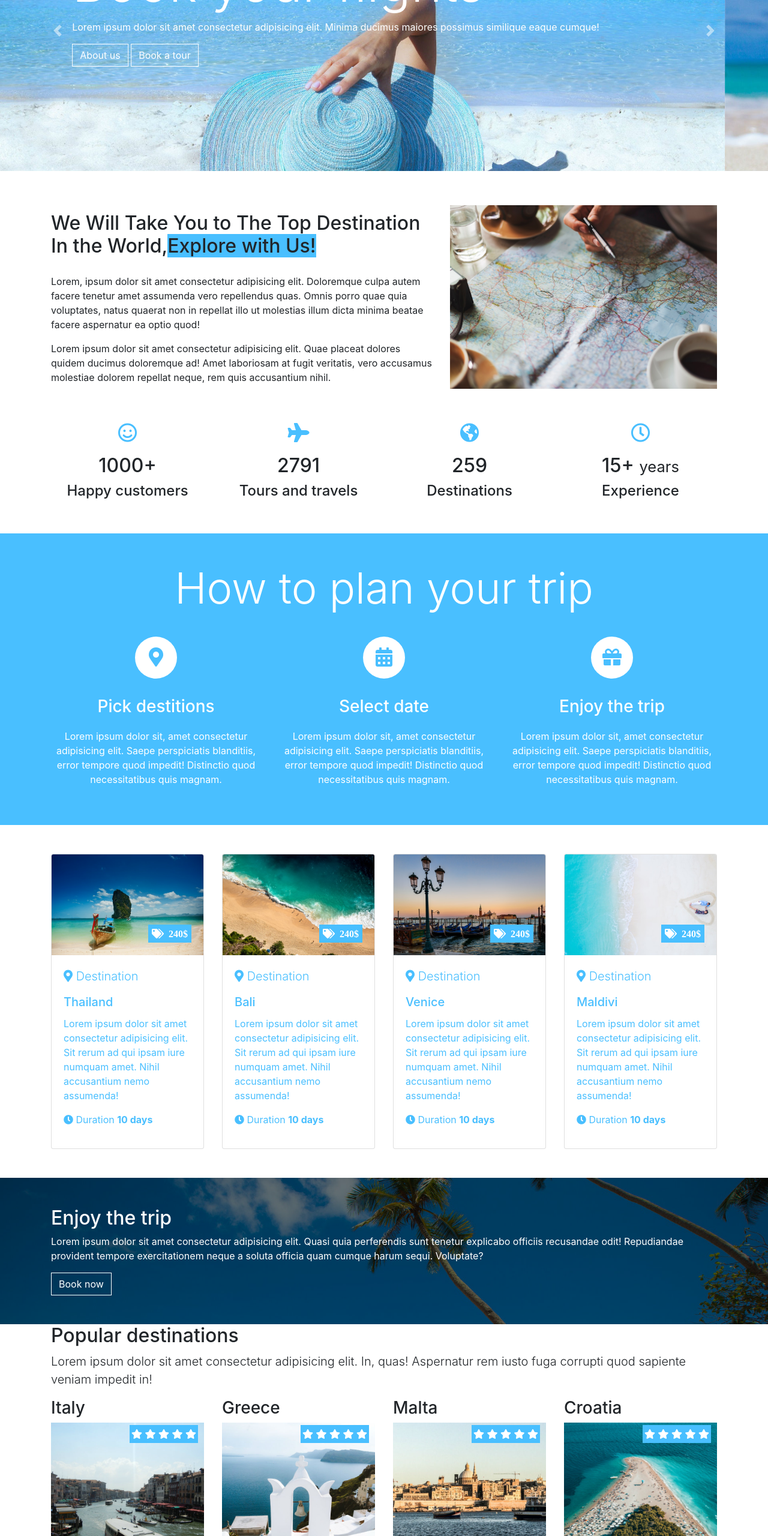
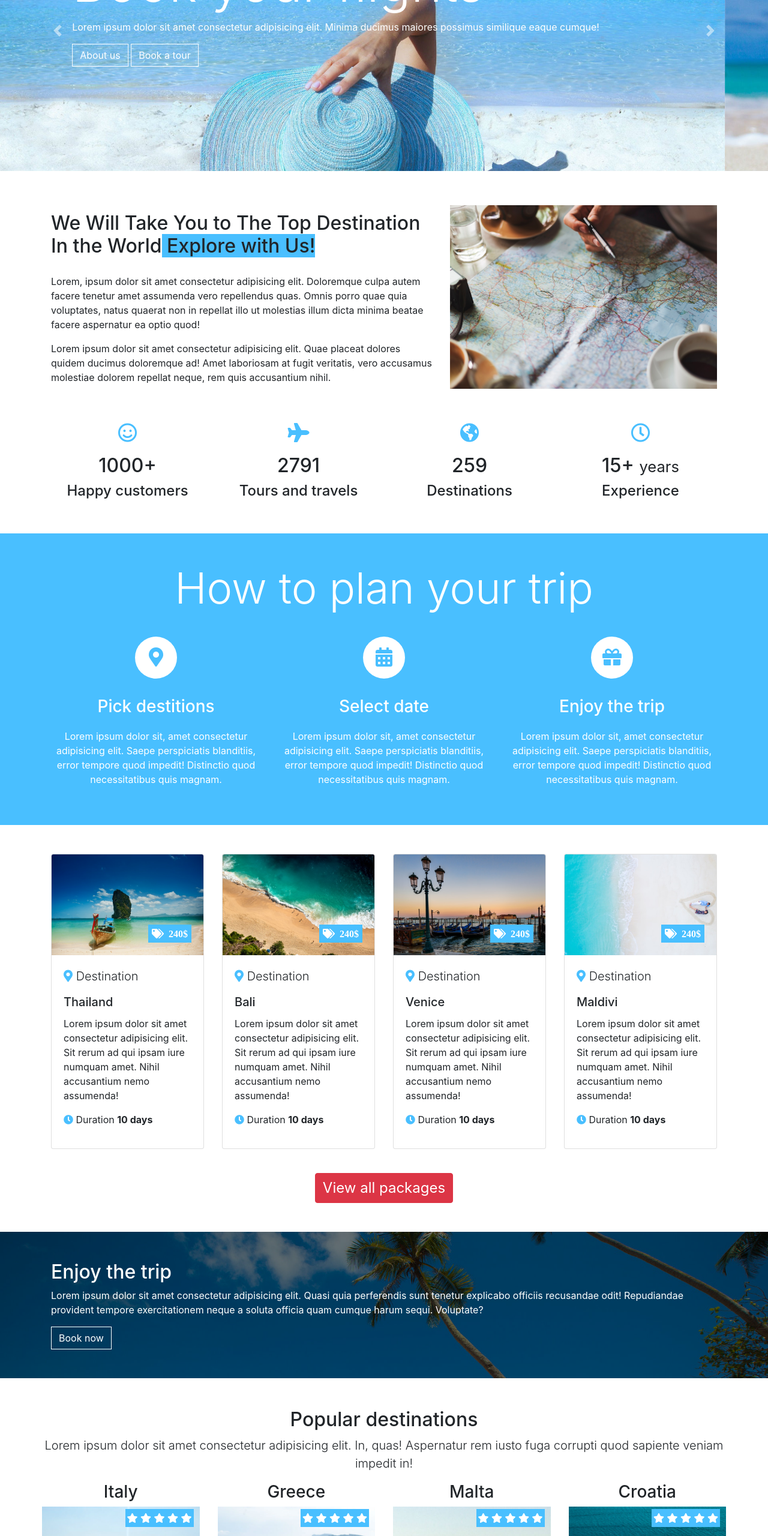
Before and after one commit to omicic/13-projekat-grand-tour, a plain HTML site: page index.html in a window 1280 px wide. Shown: the part 240-2800 px from the top of the page at 60% size. Drawn offline with nearby package versions, Linux system fonts and the light colour scheme.

Commit message:
male ispravke

```diff
--- a/index.html
+++ b/index.html
@@ -9,16 +9,17 @@
     <!-- Bootstrap CSS -->
     <link rel="stylesheet" href="https://stackpath.bootstrapcdn.com/bootstrap/4.3.1/css/bootstrap.min.css"
         integrity="sha384-ggOyR0iXCbMQv3Xipma34MD+dH/1fQ784/j6cY/iJTQUOhcWr7x9JvoRxT2MZw1T" crossorigin="anonymous">
-    <link rel="stylesheet" href="style.css">
     <link rel="stylesheet" href="https://use.fontawesome.com/releases/v5.8.2/css/all.css"
         integrity="sha384-oS3vJWv+0UjzBfQzYUhtDYW+Pj2yciDJxpsK1OYPAYjqT085Qq/1cq5FLXAZQ7Ay" crossorigin="anonymous">
-</head>
+        <link rel="stylesheet" href="style.css">
+    </head>
 
 <body>
-
+<!--navbar-->
     <nav class="navbar navbar-expand-lg navbar-light bg-light">
         <div class="container-fluid">
-            <a class="navbar-brand" href="#"><i class="far fa-map"></i>&nbsp;Grand tour</a>
+            <a class="navbar-brand" href="#">
+                <i class="far fa-map"></i>&nbsp;Grand tour</a>
             <button class="navbar-toggler" type="button" data-bs-toggle="collapse" data-bs-target="#navbarNav"
                 aria-controls="navbarNav" aria-expanded="false" aria-label="Toggle navigation">
                 <span class="navbar-toggler-icon"></span>
@@ -29,18 +30,17 @@
                         <a class="nav-link active" aria-current="page" href="#">Home</a>
                     </li>
                     <li class="nav-item">
-                        <a class="nav-link" href="#">About us</a>
+                        <a class="nav-link" href="#about">About us</a>
                     </li>
                     <li class="nav-item">
-                        <a class="nav-link" href="#">Services</a>
+                        <a class="nav-link" href="#services">Services</a>
                     </li>
                     <li class="nav-item">
-                        <a class="nav-link" href="#" tabindex="-1" aria-disabled="true">Packages</a>
+                        <a class="nav-link" href="#packages">Packages</a>
                     </li>
                     <li class="nav-item">
-                        <a class="nav-link disabled" href="#" tabindex="-1" aria-disabled="true">contact</a>
+                        <a class="nav-link disabled" href="#contact">contact</a>
                     </li>
-                    <button type="button" class="btn btn-danger">Brak now</button>
                 </ul>
             </div>
         </div>
@@ -84,7 +84,7 @@
     <section class="intro container py-5">
         <div class="row align-items-center">
             <div class="col-md-7">
-                <h2>We Will Take You to The Top Destination In the World,<span>Explore with Us!</span> </h2>
+                <h2>We Will Take You to The Top Destination In the World<span> Explore with Us!</span> </h2>
                 <p>Lorem, ipsum dolor sit amet consectetur adipisicing elit. Doloremque culpa autem facere tenetur amet
                     assumenda vero repellendus quas. Omnis porro quae quia voluptates, natus quaerat non in repellat
                     illo ut molestias illum dicta minima beatae facere aspernatur ea optio quod!</p>
@@ -158,7 +158,7 @@
     </section>
 
     <!-- packages -->
-    <section class="packages container py-5">
+    <section id="#packages" class="packages container py-5">
         <div class="row">
             <div class="col-md-3">
                 <div class="card">
@@ -221,11 +221,12 @@
                 </div>
             </div>
         </div>
+        <button class="btn btn-danger d-flex align-items-center">View all packages</button>
         </div>
     </section>
 
     <!--enjoy trip-->
-    <div class="jumbotron trip py-5 text-white">
+    <div id="#trip" class="jumbotron trip py-5 text-white">
         <div class="container">
             <h2>Enjoy the trip</h2>
             <p>Lorem ipsum dolor sit amet consectetur adipisicing elit. Quasi quia perferendis sunt tenetur explicabo
@@ -236,7 +237,7 @@
     </div>
 
     <!--destination-->
-    <section class="container destinations">
+    <section id="#destination" class="container destinations">
         <div class="row">
             <div class="col-md-12">
                 <h2>Popular destinations</h2>
--- a/style.css
+++ b/style.css
@@ -130,13 +130,14 @@ nav
     color: var(--white)
 }
 
-.packages .card-body {
+.packages .card-body i{
     color: var(--blue);
 }
 
 .packages button {
     margin: auto;
     margin-top: 40px;
+    font-size: 1.5rem;
 }
 
 /***trip***/
@@ -183,6 +184,11 @@ foot e r  i {
 }
 
 /***destination***/
+.destinations{
+    padding: 50px 0 50px 0;
+    text-align: center;
+}
+
 .bottomBar{
     padding: 20px 0 10px 0;
     background: var(--blue);
```
